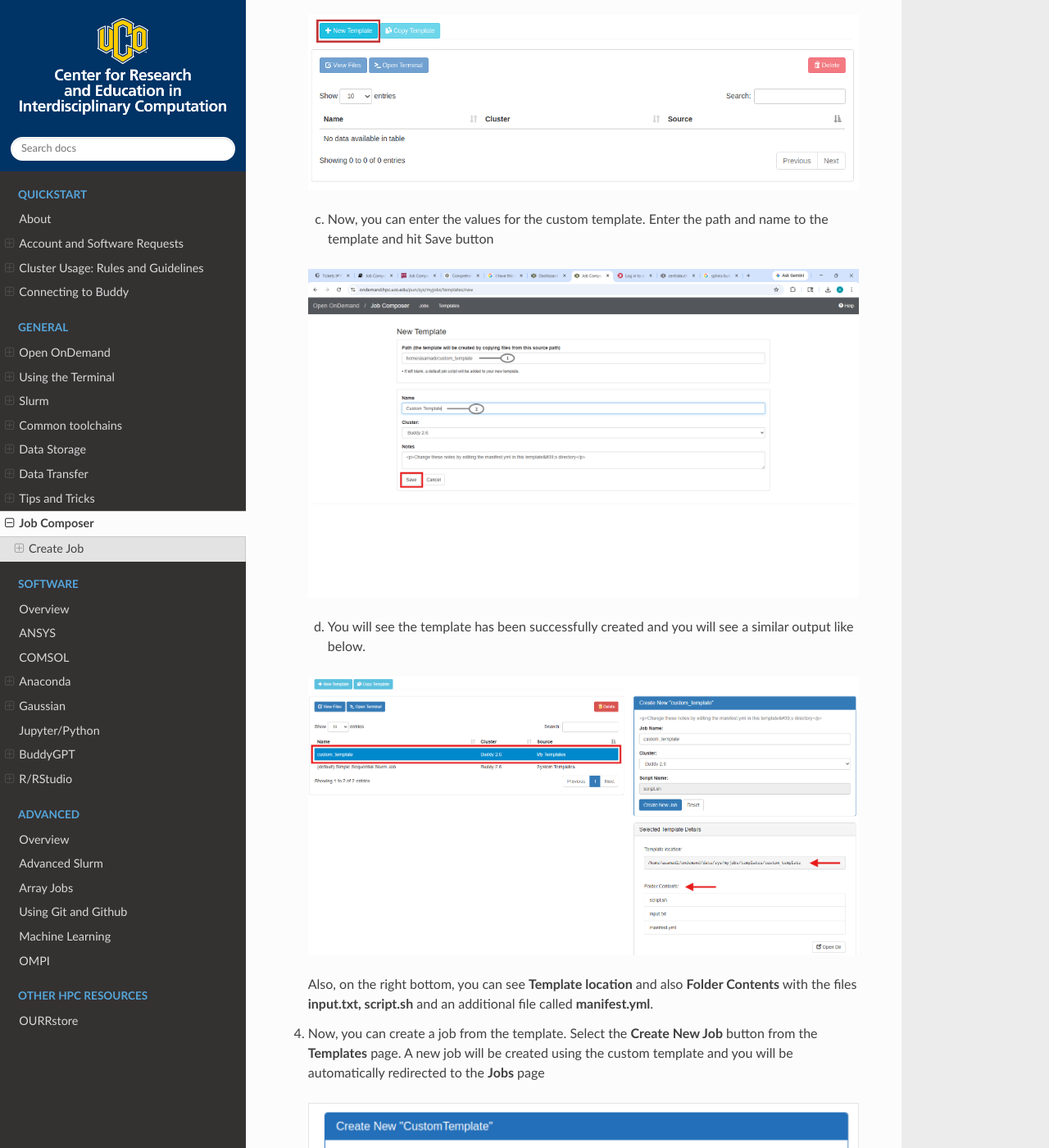
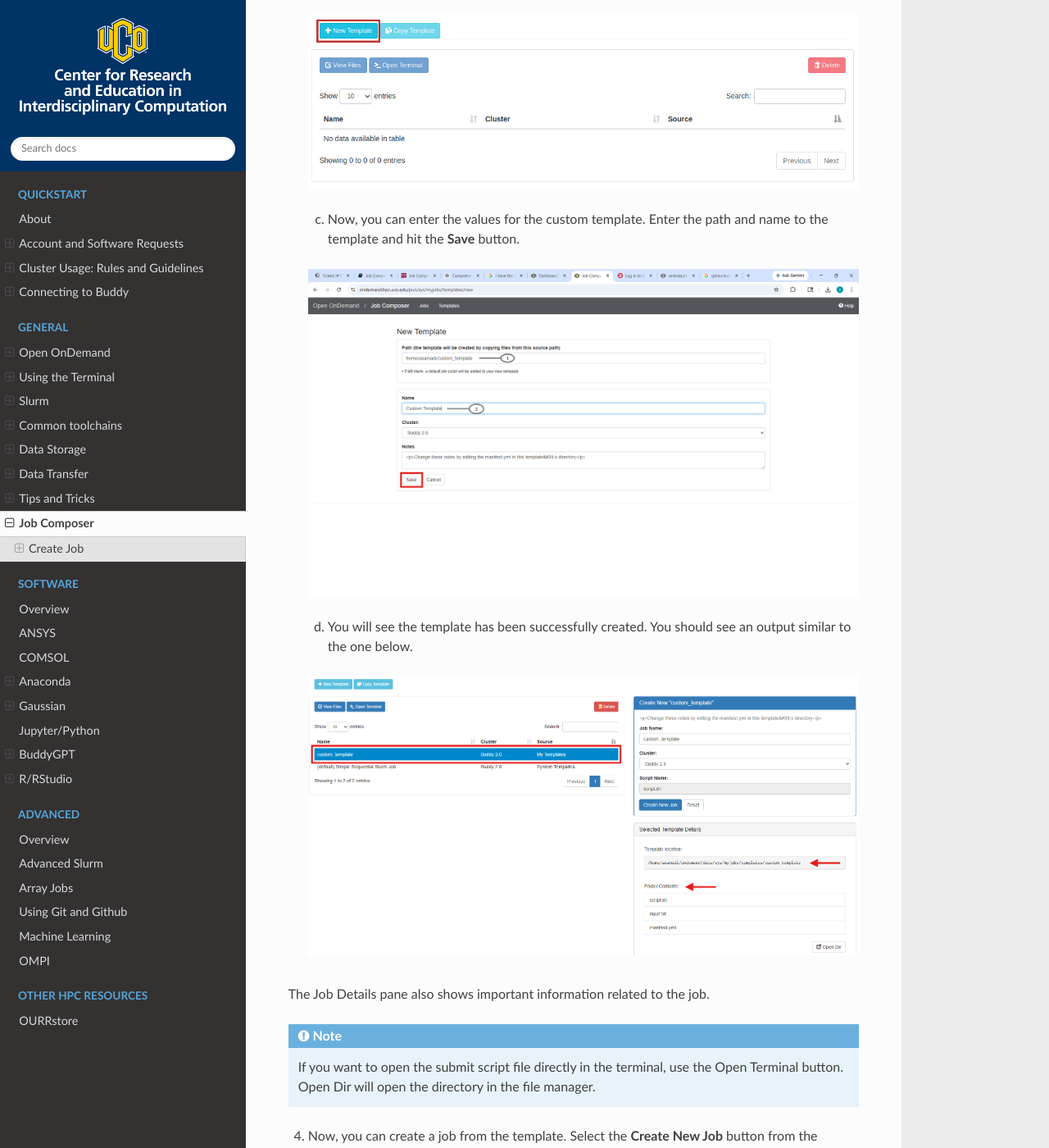
Before and after one commit to UCO-HPC/buddy-documentation, a Sphinx documentation site: the page built from source/general/Job-Composer.rst, in a window 1280 px wide and 1400 px high, scrolled down 6089 px. Shown: the whole window at 82% size. Built offline with Sphinx 7.4.7 and the Read the Docs theme 3.1.0, drawn with Linux system fonts in a browser that asks for light colours; some of the changed text lies outside the part shown.

Commit message:
correcting the spacing

```diff
--- a/source/general/Job-Composer.rst
+++ b/source/general/Job-Composer.rst
@@ -126,29 +126,32 @@
    The bash script **script.sh** will read the input file line by line and if it finds a line
    that has the string **apt**, then, it will print the line.
 
-3. The custom template is ready and available under the path **<home></your-username></custom_template>**. Now, using Open OnDemand, you can create a template.
+3. The custom template is ready and available under the path **<home>/<your-username>/custom_template**. Now, using Open OnDemand, you can create a template.
 
    a. Go to **Jobs > Jobs Composer** from the dashboard. Select the **templates** tab.
 
    .. image:: ../_static/img/ondemand-jobs-customtemp-create.png
       :alt: Select template from headers
 
-   b. Select New Template from the Templates page
+   b. Select **New Template** from the Templates page.
 
    .. image:: ../_static/img/ondemand-jobs-customtemp-new.png
       :alt: To create new template
 
-   c. Now, you can enter the values for the custom template. Enter the path and name to the template and hit Save button
+   c. Now, you can enter the values for the custom template. Enter the path and name to the template and hit the **Save** button.
 
    .. image:: ../_static/img/ondemand-jobs-editor-customtemp.png
       :alt: To edit custom template built-in
 
-   d. You will see the template has been successfully created and you will see a similar output like below.
+   d. You will see the template has been successfully created. You should see an output similar to the one below.
 
    .. image:: ../_static/img/ondemand-jobs-customtemp-dispalyed.png
       :alt: Show the custom-template
 
-   Also, on the right bottom, you can see **Template location** and also **Folder Contents** with the files **input.txt, script.sh** and an additional file called **manifest.yml**.
+The Job Details pane also shows important information related to the job.
+
+.. Note::
+   If you want to open the submit script file directly in the terminal, use the Open Terminal button. Open Dir will open the directory in the file manager.
 
 4. Now, you can create a job from the template. Select the **Create New Job** button from the **Templates** page.
    A new job will be created using the custom template and you will be automatically redirected to the **Jobs** page
```
